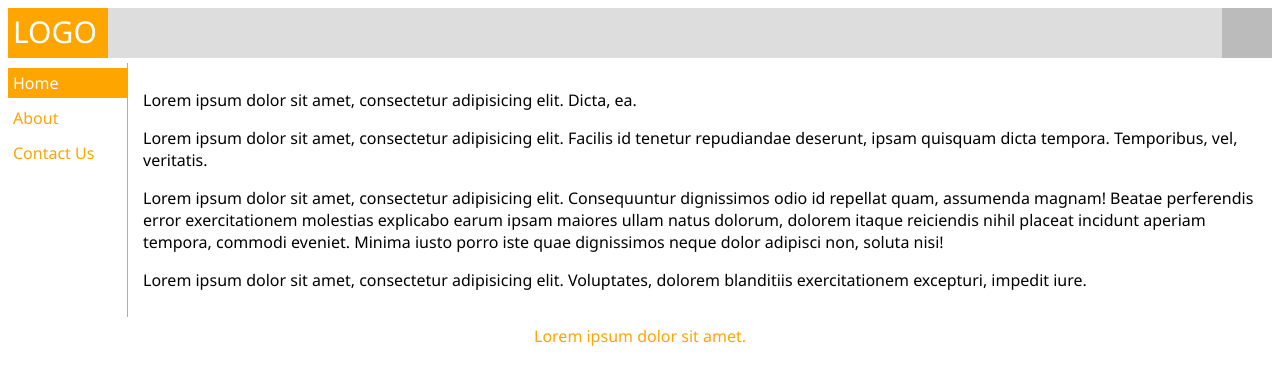
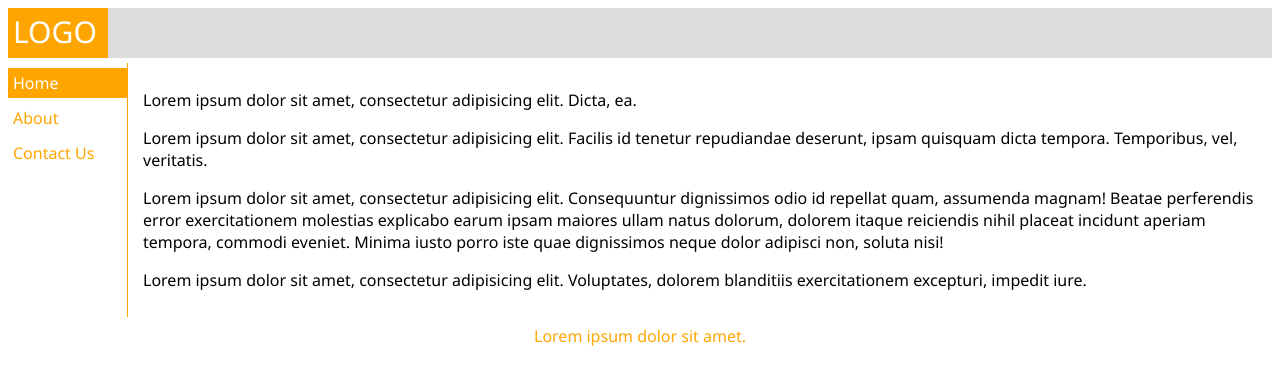
Before and after one commit to Shah-Nisarg/CSSVariableExperiments, a plain HTML site: page 5.Applications/0.Markup/index.html in a window 1280 px wide. Drawn offline with Linux system fonts and the light colour scheme.

Commit message:
Header settings are not required

```diff
--- a/5.Applications/0.Markup/index.html
+++ b/5.Applications/0.Markup/index.html
@@ -53,13 +53,6 @@
         box-sizing: border-box;
       }
 
-      .header-settings {
-        float: right;
-        width: 50px;
-        height: 50px;
-        background-color: #bbb;
-      }
-
       .nav-links {
         list-style: none;
         margin: 5px 0 0 0;
@@ -97,7 +90,6 @@
         <div class="header-logo">
           LOGO
         </div>
-        <div class="header-settings"></div>
       </div>
 
       <div class="nav">
```
